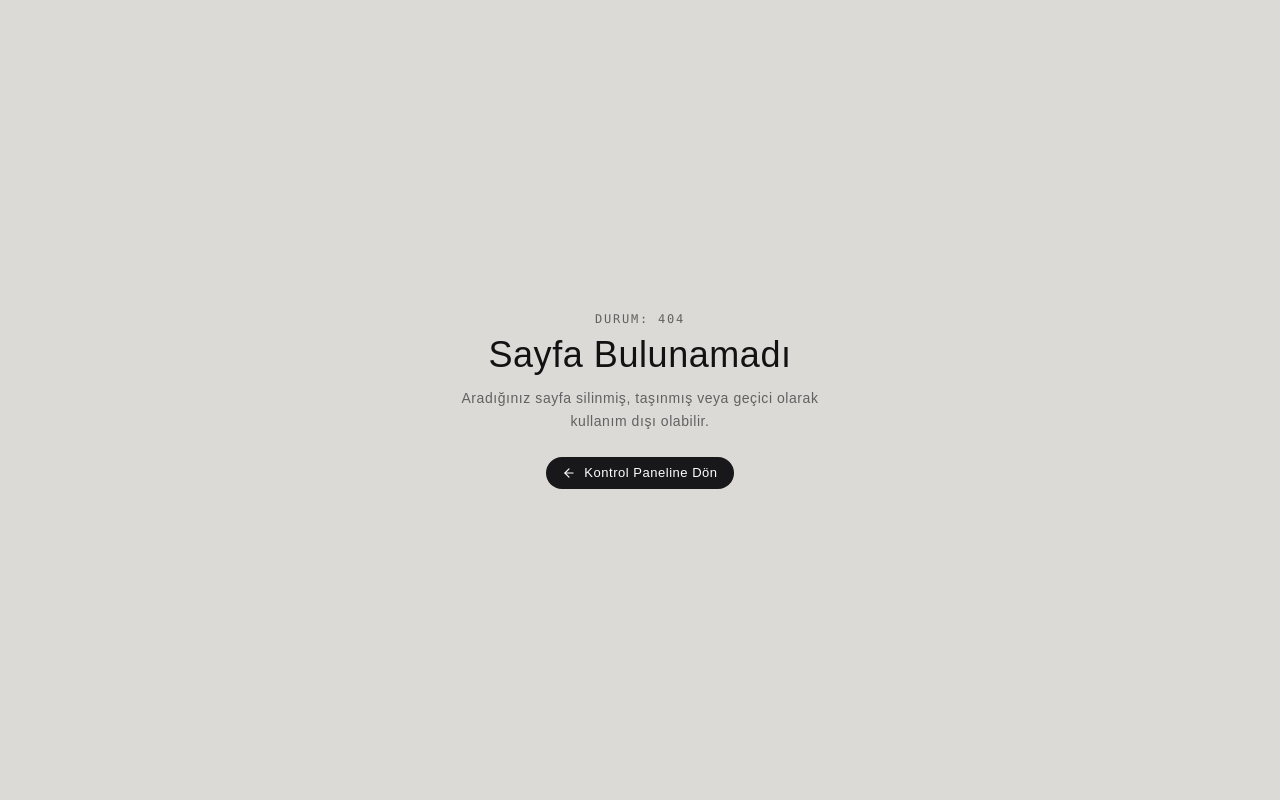
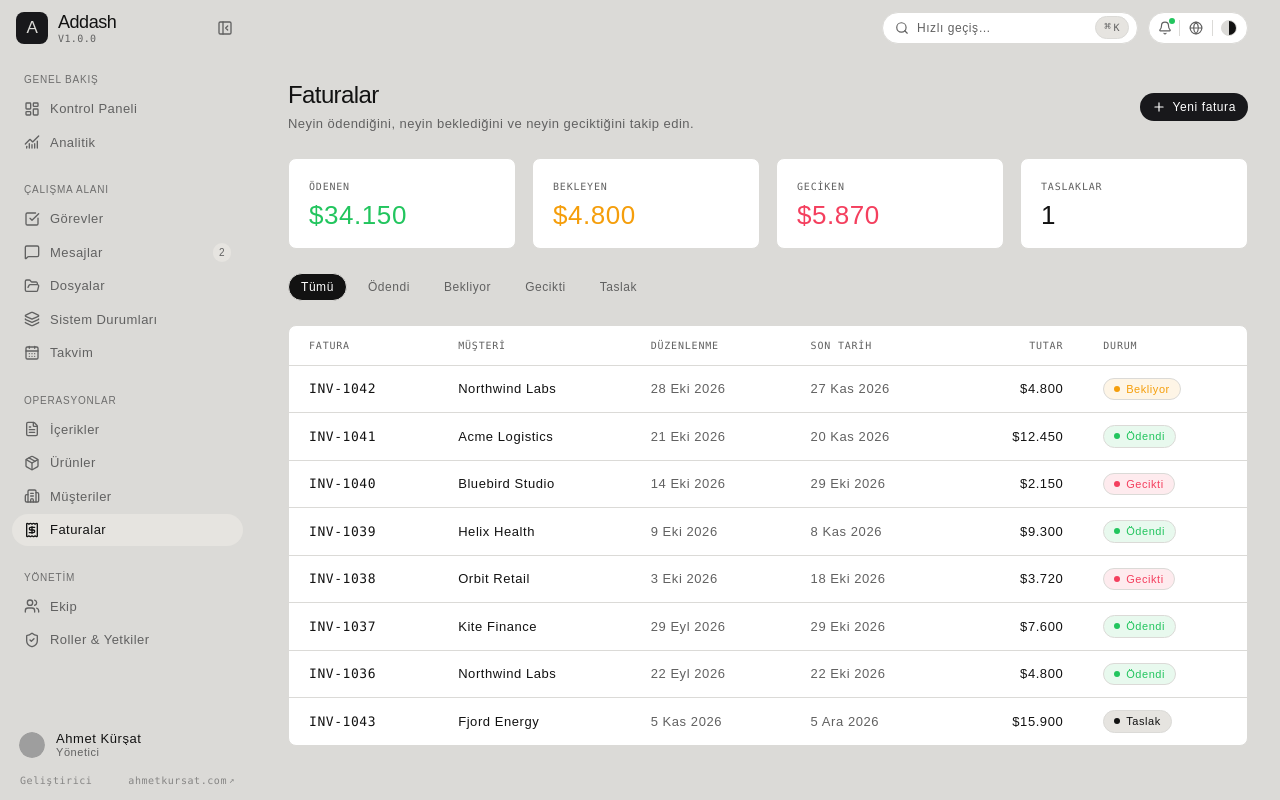
Before and after one commit to kursatdemirdelen/addash-template, a Next.js app: page /invoices in a window 1280 px wide. Before the commit this address had no page. Built offline with nearby package versions, Linux system fonts and the light colour scheme; grey boxes are pictures that could not be loaded; a web font is replaced by a local one.

Commit message:
Faturalar sayfası eklendi: özet kartlar, durum filtreleri, fatura tablosu, iki dilli

```diff
--- /dev/null
+++ b/src/app/(dashboard)/invoices/page.tsx
@@ -0,0 +1,11 @@
+import type { Metadata } from "next";
+import { InvoicesPage } from "@/features/invoices/components/invoices-page";
+
+export const metadata: Metadata = {
+  title: "Faturalar",
+  description: "Fatura listesi, ödeme durumları ve toplamlar.",
+};
+
+export default function Page() {
+  return <InvoicesPage />;
+}
--- a/src/components/layout/command-menu.tsx
+++ b/src/components/layout/command-menu.tsx
@@ -14,6 +14,7 @@ import {
   Users,
   ShieldCheck,
   Bell,
+  Receipt,
   CalendarDays,
   Settings,
   UserPlus,
@@ -136,6 +137,14 @@ const COMMAND_ITEMS: CommandItem[] = [
     href: "/calendar",
     icon: CalendarDays,
     keywords: ["schedule", "meetings", "events", "takvim", "etkinlik"],
+  },
+  {
+    id: "nav-invoices",
+    title: "Invoices & Billing",
+    category: "Navigation",
+    href: "/invoices",
+    icon: Receipt,
+    keywords: ["billing", "payments", "receipts", "fatura", "ödeme"],
   },
   {
     id: "nav-settings",
--- a/src/components/navigation/breadcrumbs.tsx
+++ b/src/components/navigation/breadcrumbs.tsx
@@ -28,6 +28,7 @@ export function Breadcrumbs({ customSegments, className }: BreadcrumbsProps) {
     roles: t.nav.roles,
     notifications: t.nav.notifications,
     settings: t.nav.settings,
+    invoices: t.nav.invoices,
     calendar: t.nav.calendar,
     profile: t.settings.tabs.profile,
     account: t.settings.tabs.account,
--- a/src/config/navigation.ts
+++ b/src/config/navigation.ts
@@ -11,6 +11,7 @@ import {
   Users,
   ShieldCheck,
   CalendarDays,
+  Receipt,
 } from "lucide-react";
 import { NavSectionConfig } from "@/types/navigation";
 import { Dictionary } from "@/locales/types";
@@ -41,6 +42,7 @@ export function getNavigationConfig(t: Dictionary): NavSectionConfig[] {
         { title: t.nav.posts, href: "/posts", icon: FileText },
         { title: t.nav.products, href: "/products", icon: Package },
         { title: t.nav.customers, href: "/customers", icon: Building2 },
+        { title: t.nav.invoices, href: "/invoices", icon: Receipt },
       ],
     },
     {
--- /dev/null
+++ b/src/features/invoices/components/invoices-page.tsx
@@ -0,0 +1,114 @@
+"use client";
+
+import * as React from "react";
+import { Plus } from "lucide-react";
+import { PageContainer } from "@/components/layout/page-container";
+import { PageHeader } from "@/components/layout/page-header";
+import { Card } from "@/components/ui/card";
+import { Button } from "@/components/ui/button";
+import { Badge } from "@/components/ui/badge";
+import { cn } from "@/lib/utils";
+import { useTranslation } from "@/hooks/use-translation";
+import { mockInvoices, type InvoiceStatus } from "@/lib/mock-data/invoices";
+
+const VARIANT: Record<InvoiceStatus, "moss" | "amber" | "rose" | "sand"> = {
+  paid: "moss",
+  pending: "amber",
+  overdue: "rose",
+  draft: "sand",
+};
+
+type Filter = "all" | InvoiceStatus;
+const FILTERS: Filter[] = ["all", "paid", "pending", "overdue", "draft"];
+
+export function InvoicesPage() {
+  const { t, locale } = useTranslation();
+  const [filter, setFilter] = React.useState<Filter>("all");
+
+  const money = (value: number) =>
+    new Intl.NumberFormat(locale, { style: "currency", currency: "USD", maximumFractionDigits: 0 }).format(value);
+  const date = (value: string) =>
+    new Intl.DateTimeFormat(locale, { day: "numeric", month: "short", year: "numeric" }).format(new Date(value));
+  const sum = (status: InvoiceStatus) =>
+    mockInvoices.filter((i) => i.status === status).reduce((total, i) => total + i.amount, 0);
+
+  const stats = [
+    { label: t.invoices.stats.paid, value: money(sum("paid")), tone: "text-moss" },
+    { label: t.invoices.stats.pending, value: money(sum("pending")), tone: "text-amber" },
+    { label: t.invoices.stats.overdue, value: money(sum("overdue")), tone: "text-rose" },
+    { label: t.invoices.stats.drafts, value: String(mockInvoices.filter((i) => i.status === "draft").length), tone: "text-ink" },
+  ];
+  const rows = filter === "all" ? mockInvoices : mockInvoices.filter((i) => i.status === filter);
+
+  return (
+    <PageContainer className="space-y-6">
+      <PageHeader
+        title={t.invoices.title}
+        description={t.invoices.description}
+        action={
+          <Button size="sm">
+            <Plus className="mr-1.5 h-3.5 w-3.5" />
+            {t.invoices.create}
+          </Button>
+        }
+      />
+
+      <div className="grid grid-cols-2 gap-4 lg:grid-cols-4">
+        {stats.map((stat) => (
+          <Card key={stat.label} className="p-5">
+            <p className="text-[10px] font-mono uppercase tracking-[0.08em] text-smoke">{stat.label}</p>
+            <p className={cn("mt-2 font-serif text-[26px] leading-none", stat.tone)}>{stat.value}</p>
+          </Card>
+        ))}
+      </div>
+
+      <div className="flex flex-wrap gap-2" role="tablist" aria-label={t.invoices.title}>
+        {FILTERS.map((f) => (
+          <button
+            key={f}
+            role="tab"
+            aria-selected={filter === f}
+            onClick={() => setFilter(f)}
+            className={cn(
+              "rounded-full border px-3 py-1 text-[12px] transition-colors",
+              filter === f ? "border-ink bg-ink text-paper" : "border-parchment text-smoke hover:text-ink",
+            )}
+          >
+            {t.invoices.filters[f]}
+          </button>
+        ))}
+      </div>
+
+      <Card className="overflow-x-auto">
+        <table className="w-full min-w-[640px] text-left text-[13px]">
+          <thead>
+            <tr className="border-b border-parchment text-[10px] font-mono uppercase tracking-[0.08em] text-smoke">
+              <th className="px-5 py-3 font-normal">{t.invoices.columns.number}</th>
+              <th className="px-5 py-3 font-normal">{t.invoices.columns.customer}</th>
+              <th className="px-5 py-3 font-normal">{t.invoices.columns.issued}</th>
+              <th className="px-5 py-3 font-normal">{t.invoices.columns.due}</th>
+              <th className="px-5 py-3 text-right font-normal">{t.invoices.columns.amount}</th>
+              <th className="px-5 py-3 font-normal">{t.invoices.columns.status}</th>
+            </tr>
+          </thead>
+          <tbody className="divide-y divide-parchment/60">
+            {rows.map((invoice) => (
+              <tr key={invoice.id} className="hover:bg-sand/30">
+                <td className="px-5 py-3 font-mono text-ink">{invoice.number}</td>
+                <td className="px-5 py-3 text-ink">{invoice.customer}</td>
+                <td className="px-5 py-3 text-smoke">{date(invoice.issued)}</td>
+                <td className="px-5 py-3 text-smoke">{date(invoice.due)}</td>
+                <td className="px-5 py-3 text-right tabular-nums text-ink">{money(invoice.amount)}</td>
+                <td className="px-5 py-3">
+                  <Badge variant={VARIANT[invoice.status]} dot>
+                    {t.invoices.statuses[invoice.status]}
+                  </Badge>
+                </td>
+              </tr>
+            ))}
+          </tbody>
+        </table>
+      </Card>
+    </PageContainer>
+  );
+}
--- /dev/null
+++ b/src/lib/mock-data/invoices.ts
@@ -0,0 +1,22 @@
+export type InvoiceStatus = "paid" | "pending" | "overdue" | "draft";
+
+export interface Invoice {
+  id: string;
+  number: string;
+  customer: string;
+  issued: string;
+  due: string;
+  amount: number;
+  status: InvoiceStatus;
+}
+
+export const mockInvoices: Invoice[] = [
+  { id: "i1", number: "INV-1042", customer: "Northwind Labs", issued: "2026-10-28", due: "2026-11-27", amount: 4800, status: "pending" },
+  { id: "i2", number: "INV-1041", customer: "Acme Logistics", issued: "2026-10-21", due: "2026-11-20", amount: 12450, status: "paid" },
+  { id: "i3", number: "INV-1040", customer: "Bluebird Studio", issued: "2026-10-14", due: "2026-10-29", amount: 2150, status: "overdue" },
+  { id: "i4", number: "INV-1039", customer: "Helix Health", issued: "2026-10-09", due: "2026-11-08", amount: 9300, status: "paid" },
+  { id: "i5", number: "INV-1038", customer: "Orbit Retail", issued: "2026-10-03", due: "2026-10-18", amount: 3720, status: "overdue" },
+  { id: "i6", number: "INV-1037", customer: "Kite Finance", issued: "2026-09-29", due: "2026-10-29", amount: 7600, status: "paid" },
+  { id: "i7", number: "INV-1036", customer: "Northwind Labs", issued: "2026-09-22", due: "2026-10-22", amount: 4800, status: "paid" },
+  { id: "i8", number: "INV-1043", customer: "Fjord Energy", issued: "2026-11-05", due: "2026-12-05", amount: 15900, status: "draft" },
+];
--- a/src/locales/en.ts
+++ b/src/locales/en.ts
@@ -59,6 +59,7 @@ export const en: Dictionary = {
     notifications: "Notifications",
     settings: "Settings",
     states: "System States",
+    invoices: "Invoices",
     calendar: "Calendar",
   },
   dashboard: {
@@ -491,4 +492,36 @@ export const en: Dictionary = {
       review: "Review",
     },
   },
+  invoices: {
+    title: "Invoices",
+    description: "Track what is paid, what is pending and what is late.",
+    create: "New invoice",
+    stats: {
+      paid: "Paid",
+      pending: "Pending",
+      overdue: "Overdue",
+      drafts: "Drafts",
+    },
+    filters: {
+      all: "All",
+      paid: "Paid",
+      pending: "Pending",
+      overdue: "Overdue",
+      draft: "Draft",
+    },
+    columns: {
+      number: "Invoice",
+      customer: "Customer",
+      issued: "Issued",
+      due: "Due",
+      amount: "Amount",
+      status: "Status",
+    },
+    statuses: {
+      paid: "Paid",
+      pending: "Pending",
+      overdue: "Overdue",
+      draft: "Draft",
+    },
+  },
 };
--- a/src/locales/tr.ts
+++ b/src/locales/tr.ts
@@ -59,6 +59,7 @@ export const tr: Dictionary = {
     notifications: "Bildirimler",
     settings: "Ayarlar",
     states: "Sistem Durumları",
+    invoices: "Faturalar",
     calendar: "Takvim",
   },
   dashboard: {
@@ -491,4 +492,36 @@ export const tr: Dictionary = {
       review: "İnceleme",
     },
   },
+  invoices: {
+    title: "Faturalar",
+    description: "Neyin ödendiğini, neyin beklediğini ve neyin geciktiğini takip edin.",
+    create: "Yeni fatura",
+    stats: {
+      paid: "Ödenen",
+      pending: "Bekleyen",
+      overdue: "Geciken",
+      drafts: "Taslaklar",
+    },
+    filters: {
+      all: "Tümü",
+      paid: "Ödendi",
+      pending: "Bekliyor",
+      overdue: "Gecikti",
+      draft: "Taslak",
+    },
+    columns: {
+      number: "Fatura",
+      customer: "Müşteri",
+      issued: "Düzenlenme",
+      due: "Son tarih",
+      amount: "Tutar",
+      status: "Durum",
+    },
+    statuses: {
+      paid: "Ödendi",
+      pending: "Bekliyor",
+      overdue: "Gecikti",
+      draft: "Taslak",
+    },
+  },
 };
--- a/src/locales/types.ts
+++ b/src/locales/types.ts
@@ -66,6 +66,7 @@ export interface Dictionary {
     notifications: string;
     settings: string;
     states: string;
+    invoices: string;
     calendar: string;
   };
   dashboard: {
@@ -498,4 +499,36 @@ export interface Dictionary {
       review: string;
     };
   };
+  invoices: {
+    title: string;
+    description: string;
+    create: string;
+    stats: {
+      paid: string;
+      pending: string;
+      overdue: string;
+      drafts: string;
+    };
+    filters: {
+      all: string;
+      paid: string;
+      pending: string;
+      overdue: string;
+      draft: string;
+    };
+    columns: {
+      number: string;
+      customer: string;
+      issued: string;
+      due: string;
+      amount: string;
+      status: string;
+    };
+    statuses: {
+      paid: string;
+      pending: string;
+      overdue: string;
+      draft: string;
+    };
+  };
 }
```
